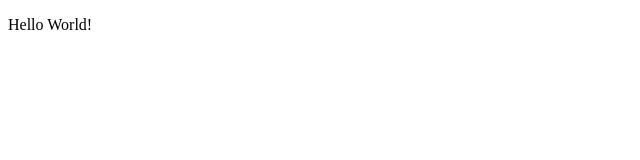
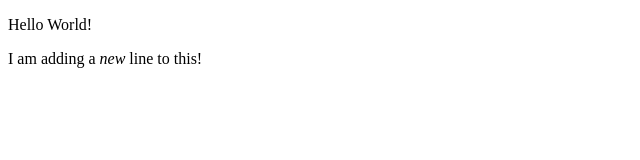
Before and after one commit to sarahklammer/firstattempt.github.io, a plain HTML site: page index.html in a window 1280 px wide. Shown: the whole page, without its empty margins (0-640 px from the left). Drawn offline with Linux system fonts and the light colour scheme.

Commit message:
A new line
I have added a new line

```diff
--- a/index.html
+++ b/index.html
@@ -5,5 +5,6 @@
     </head>
     <body>
 		<p>Hello World!</p>
+    <p>I am adding a <em>new</em> line to this!</p>
 
 	</body>
```
